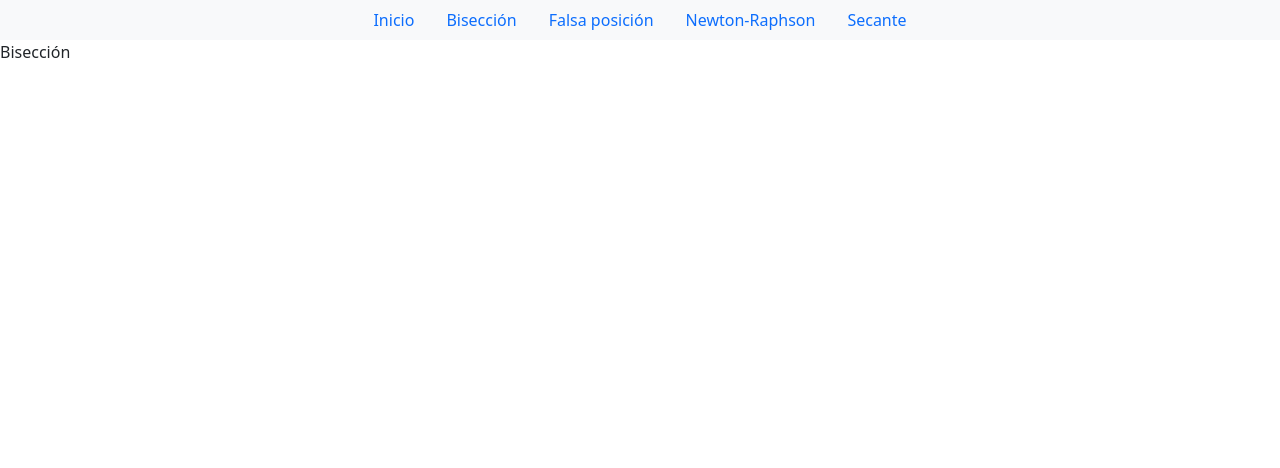
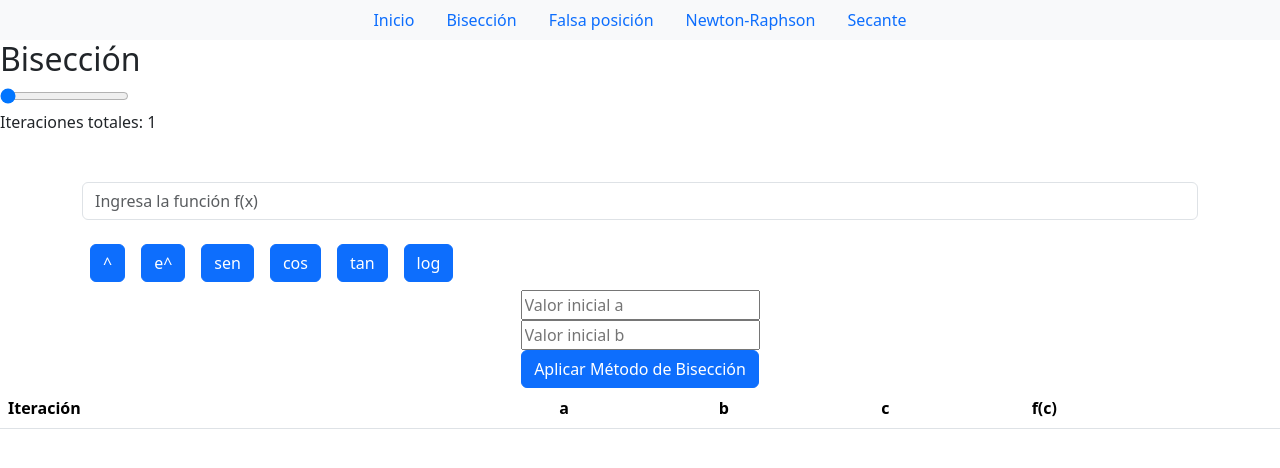
Before and after one commit to ChristianJesusC/ProyectoMateII, a React (Create React App) app: page /bise in a window 1280 px wide. Shown: the top 468 px of the page. Built offline with nearby package versions, Linux system fonts and the light colour scheme.

Commit message:
finlizacion de biseccion

```diff
--- a/src/components/calculadora.jsx
+++ b/src/components/calculadora.jsx
@@ -2,6 +2,7 @@ import React from "react";
 import { Button, Container, Row, Col, Form } from "react-bootstrap";
 
 const Funcion = ({ funcion, setFuncion }) => {
+
   const agregarOperador = (operador) => {
     setFuncion(funcion + operador);
   };
--- a/src/pages/Bisección.jsx
+++ b/src/pages/Bisección.jsx
@@ -1,11 +1,103 @@
-import React from "react";
+import React, { useState } from "react";
+import { Button, Table } from "react-bootstrap";
 import NavBarGeneral from "../components/navBarGeneral";
+import Funcion from "../components/calculadora";
+import * as math from "mathjs";
 
 function Bisección() {
+  const [funcion, setFuncion] = useState("");
+  const [valorI, setValor] = useState(1);
+  const [a, setA] = useState();
+  const [b, setB] = useState();
+  const [resultados, setResultados] = useState([]);
+
+  const handleRangeChange = (event) => {
+    setValor(Number(event.target.value));
+  };
+
+  const aplicarMetodoBiseccion = () => {
+    let aActual = parseFloat(a);
+    let bActual = parseFloat(b);
+    const resultadosTemp = [];
+    for (let i = 0; i < valorI; i++) {
+      const c = (aActual + bActual) / 2;
+      const f_c = math.evaluate(funcion.replace(/x/g, `(${c})`));
+      resultadosTemp.push({
+        iteracion: i + 1,
+        a: aActual,
+        b: bActual,
+        c: c,
+        f_c: f_c,
+      });
+      if (f_c < 0) {
+        aActual = c;
+      } else {
+        bActual = c;
+      }
+    }
+    setResultados(resultadosTemp);
+  };
+
   return (
     <div>
       <NavBarGeneral />
-      Bisección
+      <h2>Bisección</h2>
+      <input
+        type="range"
+        min="1"
+        max="5"
+        step="1"
+        value={valorI}
+        onChange={handleRangeChange}
+      />
+      <p>Iteraciones totales: {valorI}</p>
+      <Funcion funcion={funcion} setFuncion={setFuncion} />
+      <div
+        style={{
+          display: "flex",
+          flexDirection: "column",
+          alignItems: "center",
+        }}
+      >
+        <input
+          type="text"
+          value={a}
+          onChange={(e) => setA(e.target.value)}
+          placeholder="Valor inicial a"
+        />
+        <input
+          type="text"
+          value={b}
+          onChange={(e) => setB(e.target.value)}
+          placeholder="Valor inicial b"
+        />
+        <Button onClick={aplicarMetodoBiseccion}>
+          Aplicar Método de Bisección
+        </Button>
+      </div>
+
+      <Table>
+        <thead>
+          <tr>
+            <th>Iteración</th>
+            <th>a</th>
+            <th>b</th>
+            <th>c</th>
+            <th>f(c)</th>
+          </tr>
+        </thead>
+        <tbody>
+          {resultados.map((resultado, index) => (
+            <tr key={index}>
+              <td>{resultado.iteracion}</td>
+              <td>{resultado.a}</td>
+              <td>{resultado.b}</td>
+              <td>{resultado.c}</td>
+              <td>{resultado.f_c}</td>
+            </tr>
+          ))}
+        </tbody>
+      </Table>
     </div>
   );
 }
--- a/src/pages/Falsa.jsx
+++ b/src/pages/Falsa.jsx
@@ -1,12 +1,15 @@
-import React from "react";
+import React,{useState} from "react";
 import NavBarGeneral from "../components/navBarGeneral";
-import GraficaFuncion from "../components/graficaa";
+import Funcion from "../components/calculadora";
 
 function Falsa() {
+  const [funcion, setFuncion] = useState("");
+
   return (
     <div>
       <NavBarGeneral />
-      <GraficaFuncion/>
+      <h2>Falsa posición</h2>
+      <Funcion funcion={funcion} setFuncion={setFuncion} />
     </div>
   );
 }
--- a/src/pages/NewtonRaphson.jsx
+++ b/src/pages/NewtonRaphson.jsx
@@ -1,7 +1,7 @@
 import React, { useState } from "react";
 import NavBarGeneral from "../components/navBarGeneral";
 import * as math from "mathjs";
-import { Button, Container, Row, Col } from 'react-bootstrap';
+import { Button, Container, Row, Col, Table } from "react-bootstrap";
 import Funcion from "../components/calculadora";
 
 function NewtonRaphson() {
@@ -18,20 +18,30 @@ function NewtonRaphson() {
 
   const calcularDerivada = () => {
     try {
-      const deriv = math.derivative(funcion, 'x').toString();
+      const deriv = math.derivative(funcion, "x").toString();
       setDerivada(deriv);
     } catch (error) {
-      console.error('Error al calcular la derivada:', error);
-      setDerivada('Error en la función ingresada');
+      console.error("Error al calcular la derivada:", error);
+      setDerivada("Error en la función ingresada");
     }
   };
+
   const aplicarNewtonRaphson = () => {
+    if (funcion === "") {
+      alert("Faltan la función");
+    }else if(derivada === ""){
+      alert("Falta la derivada")
+    }else if(valorInicial === "" ){
+      alert("Falta el valor inicial")
+    }else {
       let valorActual = valorInicial;
       let resultadosTemp = [];
       for (let i = 0; i < valorI; i++) {
         try {
           const fxi = math.evaluate(funcion.replace(/x/g, `(${valorActual})`));
-        const dfxi = math.evaluate(derivada.replace(/x/g, `(${valorActual})`));
+          const dfxi = math.evaluate(
+            derivada.replace(/x/g, `(${valorActual})`)
+          );
           valorActual = valorActual - fxi / dfxi;
           resultadosTemp.push(valorActual);
         } catch (error) {
@@ -41,15 +51,14 @@ function NewtonRaphson() {
       }
       setRaiz(valorActual);
       setResultados(resultadosTemp);
+    }
   };
 
   return (
     <div>
       <NavBarGeneral />
-      <Funcion
-        funcion={funcion}
-        setFuncion={setFuncion}
-      />
+      <h1>Newton-Raphson</h1>
+      <Funcion funcion={funcion} setFuncion={setFuncion} />
       <Container>
         <Row className="mt-3">
           <Col>
@@ -87,7 +96,7 @@ function NewtonRaphson() {
         <p>Iteraciones totales: {valorI}</p>
         <Button onClick={aplicarNewtonRaphson}>Aplicar Newton-Raphson</Button>
         <p>Raíz aproximada: {raiz}</p>
-        <table style={{ margin: "0 auto" }}>
+        <Table>
           <thead>
             <tr>
               <th>Iteración</th>
@@ -97,12 +106,12 @@ function NewtonRaphson() {
           <tbody>
             {resultados.map((resultado, index) => (
               <tr key={index}>
-                <td>x{index +2}</td>
+                <td>x{index + 2}</td>
                 <td>{resultado}</td>
               </tr>
             ))}
           </tbody>
-        </table>
+        </Table>
       </div>
     </div>
   );
--- a/src/pages/Secante.jsx
+++ b/src/pages/Secante.jsx
@@ -1,15 +1,111 @@
-import React from "react";
+import React, { useState } from "react";
+import Funcion from "../components/calculadora";
 import NavBarGeneral from "../components/navBarGeneral";
-import Funcion from "../components/calculadora";
+import * as math from "mathjs";
+import { Button, Table } from "react-bootstrap";
 
-function Secante() {
+function MetodoSecante() {
+  const [x0, setX0] = useState();
+  const [x1, setX1] = useState();
+  const [funcion, setFuncion] = useState("");
+  const [resultados, setResultados] = useState([]);
+  const [valorI, setValor] = useState(1);
+
+  const handleRangeChange = (event) => {
+    setValor(Number(event.target.value));
+  };
+
+  const aplicarMetodoSecante = () => {
+    let x0Actual = parseFloat(x0);
+    let x1Actual = parseFloat(x1);
+    const resultadosTemp = [];
+    for (let i = 0; i < valorI; i++) {
+      const f_x0 = math.evaluate(funcion.replace(/x/g, `(${x0Actual})`));
+      const f_x1 = math.evaluate(funcion.replace(/x/g, `(${x1Actual})`));
+      const x_temp = x1Actual - (f_x1 * (x1Actual - x0Actual)) / (f_x1 - f_x0);
+      x0Actual = x1Actual;
+      x1Actual = x_temp;
+      const f_xi = math.evaluate(funcion.replace(/x/g, `(${x1Actual})`));
+      resultadosTemp.push({
+        iteracion: i + 1,
+        x0: x0Actual,
+        f_x0: f_x0,
+        x1: x1Actual,
+        f_x1: f_x1,
+        xi: x_temp,
+        f_xi: f_xi,
+      });
+    }
+    setResultados(resultadosTemp);
+  };
+
   return (
     <div>
       <NavBarGeneral />
-      <Funcion/>
-      Secante
+      <Funcion funcion={funcion} setFuncion={setFuncion} />
+      <div
+        style={{
+          display: "flex",
+          flexDirection: "column",
+          alignItems: "center",
+        }}
+      >
+        <input
+          type="text"
+          value={x0}
+          onChange={(e) => setX0(e.target.value)}
+          placeholder="Valor inicial x0"
+        />
+        <input
+          type="text"
+          value={x1}
+          onChange={(e) => setX1(e.target.value)}
+          placeholder="Valor inicial x1"
+        />
+        <p />
+        <input
+          type="range"
+          min="1"
+          max="5"
+          step="1"
+          value={valorI}
+          onChange={handleRangeChange}
+        />
+
+        <p>Iteraciones totales: {valorI}</p>
+
+        <Button onClick={aplicarMetodoSecante}>
+          Aplicar Método de la Secante
+        </Button>
+      </div>
+      <Table>
+        <thead>
+          <tr>
+            <th>Iteración</th>
+            <th>x0</th>
+            <th>f(x0)</th>
+            <th>x1</th>
+            <th>f(x1)</th>
+            <th>xi</th>
+            <th>f(xi)</th>
+          </tr>
+        </thead>
+        <tbody>
+          {resultados.map((resultado, index) => (
+            <tr key={index}>
+              <td>{resultado.iteracion}</td>
+              <td>{resultado.x0}</td>
+              <td>{resultado.f_x0}</td>
+              <td>{resultado.x1}</td>
+              <td>{resultado.f_x1}</td>
+              <td>{resultado.xi}</td>
+              <td>{resultado.f_xi}</td>
+            </tr>
+          ))}
+        </tbody>
+      </Table>
     </div>
   );
 }
 
-export default Secante;
+export default MetodoSecante;
```
Lines whose indentation alone changed are shown as unchanged.
